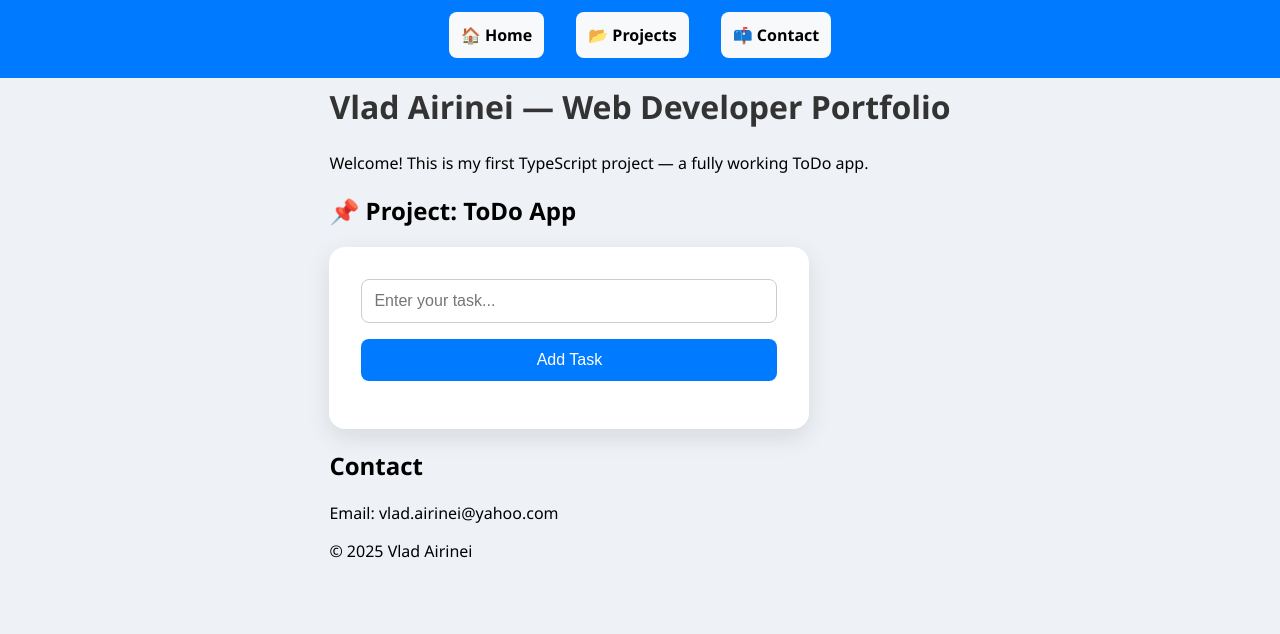
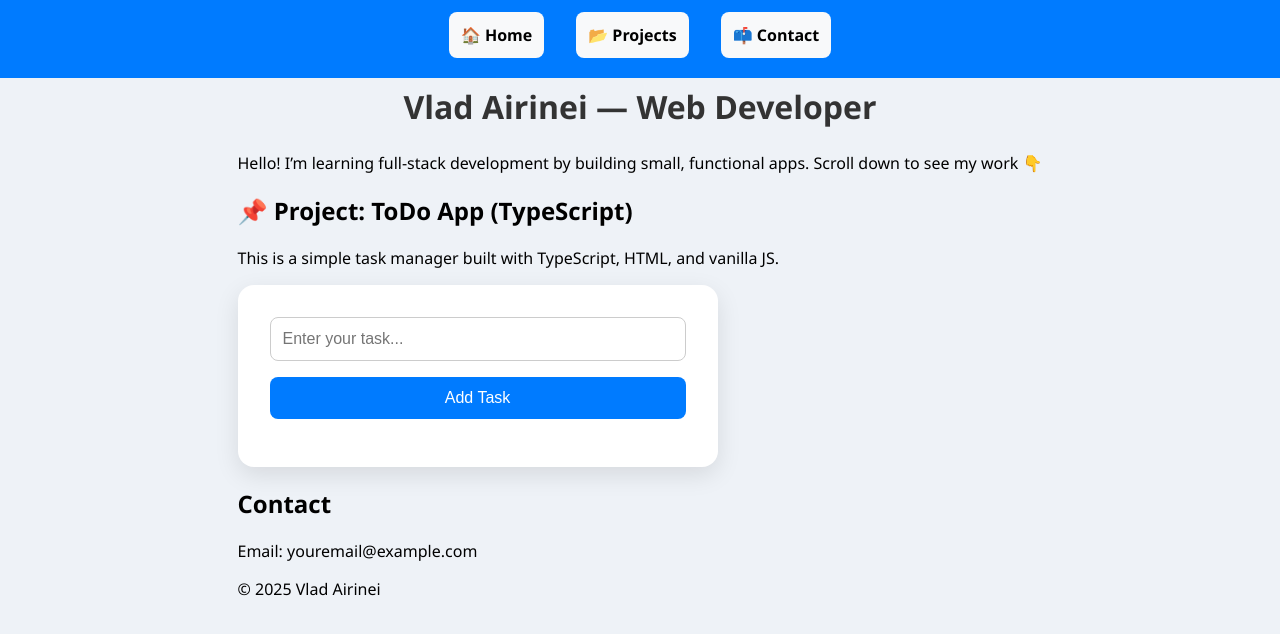
Before and after one commit to vladairinei/Portfolio, a website: page index.html in a window 1280 px wide. Drawn offline with Linux system fonts and the light colour scheme.

```diff
--- a/index.html
+++ b/index.html
@@ -17,12 +17,13 @@
 
   <div id="portfolio">
     <header id="home">
-      <h1>Vlad Airinei — Web Developer Portfolio</h1>
-      <p>Welcome! This is my first TypeScript project — a fully working ToDo app.</p>
+      <h1>Vlad Airinei — Web Developer</h1>
+      <p>Hello! I’m learning full-stack development by building small, functional apps. Scroll down to see my work 👇</p>
     </header>
 
     <section id="projects">
-      <h2>📌 Project: ToDo App</h2>
+      <h2>📌 Project: ToDo App (TypeScript)</h2>
+      <p>This is a simple task manager built with TypeScript, HTML, and vanilla JS.</p>
       <div id="app">
         <input type="text" id="taskInput" placeholder="Enter your task..." />
         <button id="addTaskButton">Add Task</button>
@@ -32,7 +33,7 @@
 
     <section id="contact">
       <h2>Contact</h2>
-      <p>Email: vlad.airinei@yahoo.com</p>
+      <p>Email: youremail@example.com</p>
     </section>
 
     <footer>
```
